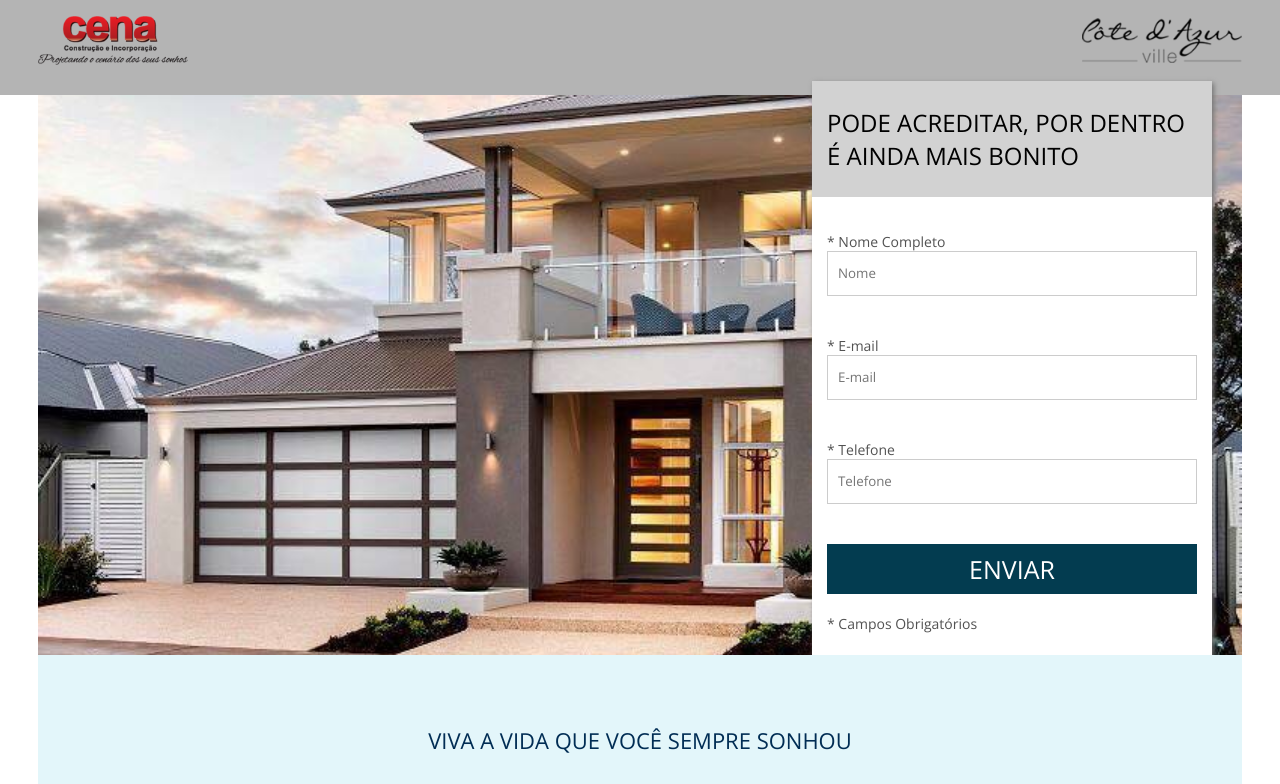
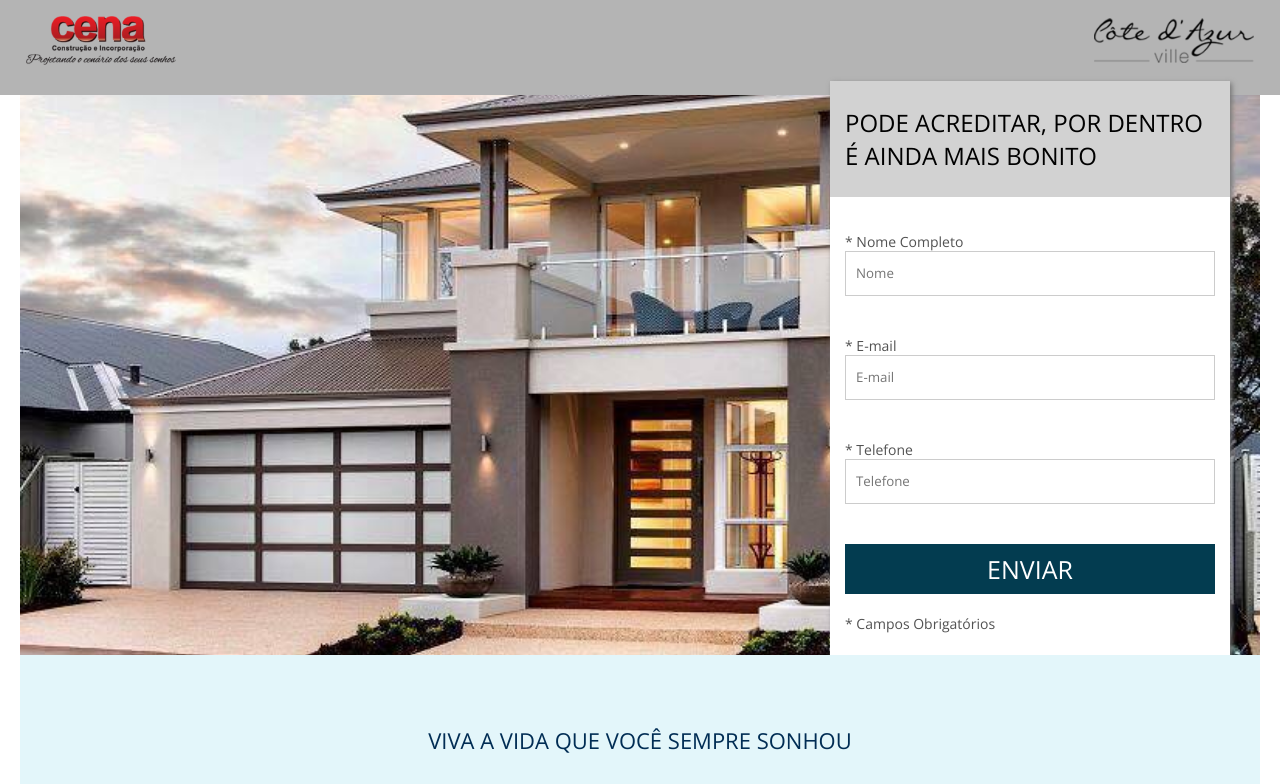
Before and after one commit to Daniel3365/Projeto02WM, a plain HTML site: page index.html in a window 1280 px wide. Shown: the top 784 px of the page. Drawn offline with nearby package versions, Linux system fonts and the light colour scheme.

Commit message:
fixed bug in small screen's

```diff
--- a/css/style.css
+++ b/css/style.css
@@ -13,7 +13,7 @@ html, body{
 /**Divs gerais!!*/
 .container{
 	width: 100%;
-	max-width: 1204px;
+	max-width: 1240px;
 	margin: 0 auto;
 }
 
```
Also changed, not shown: 1 other file.
